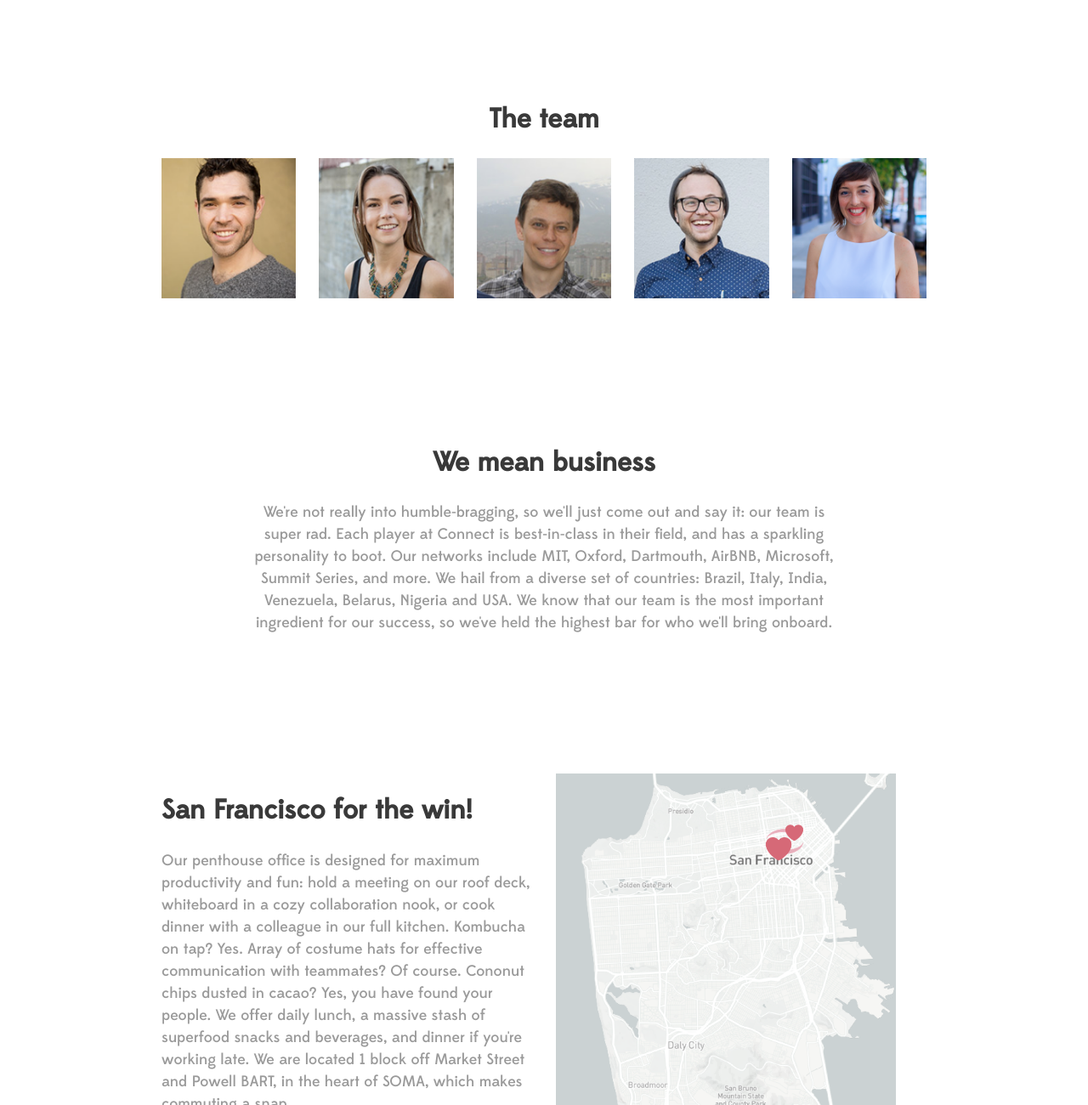
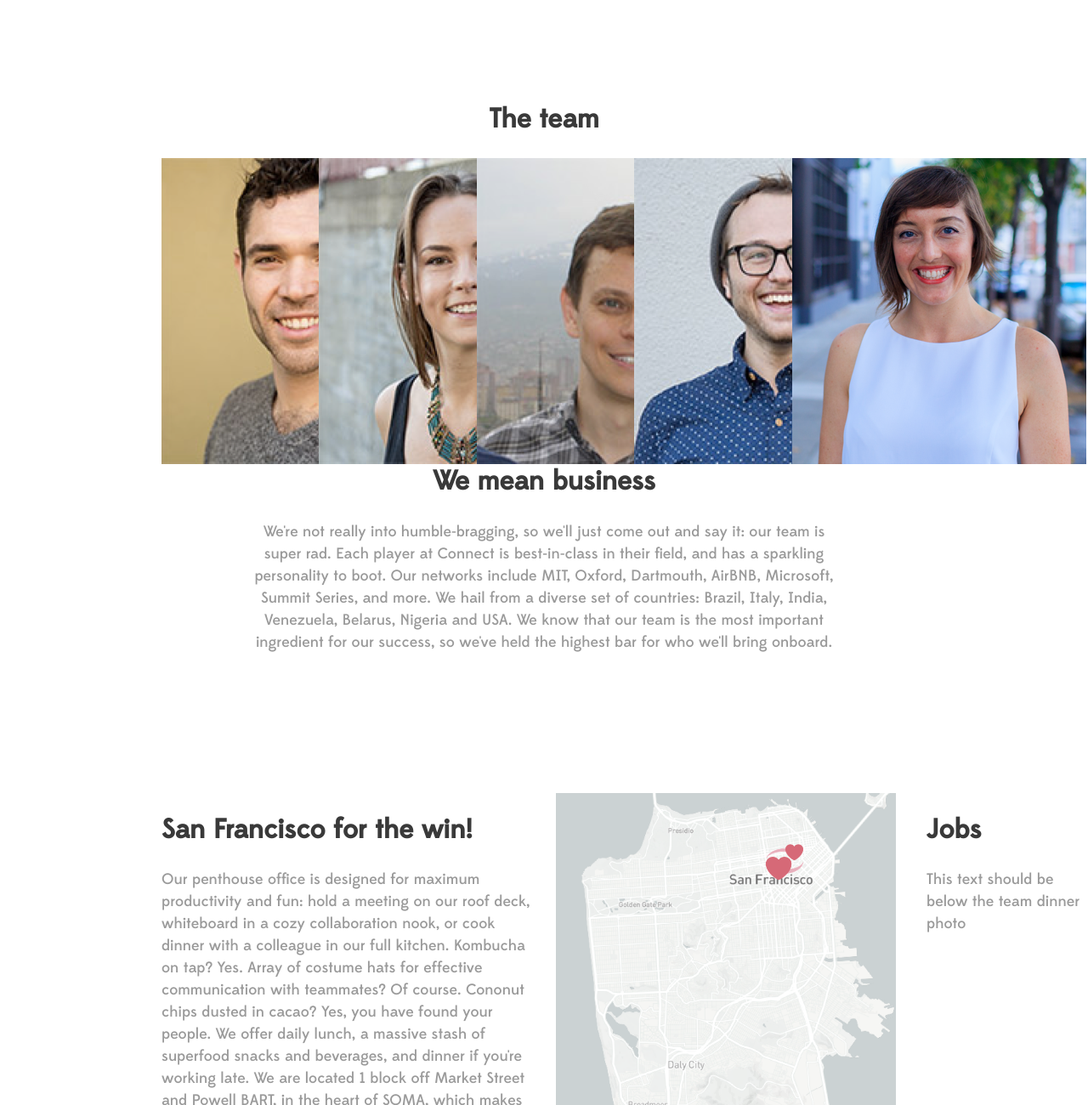
Before and after one commit to ConnectCorp/interim-website, a website: page team/index.html in a window 1280 px wide. Shown: the part 1705-3005 px from the top of the page at 85% size. Drawn offline with nearby package versions, Linux system fonts and the light colour scheme.

Commit message:
pushing team headshot photo problems and jobs section going before and behind and team-dinner photo
Chaitanya will help fix.

```diff
--- a/assets/stylesheets/scss/home.scss
+++ b/assets/stylesheets/scss/home.scss
@@ -869,7 +869,7 @@ www.connect.com/team
 			margin: 20px 0;
 		}
 	}
-	.row-headshot-img img {
+	.row-headshot-img div {
 		@include col(1/5, $cycle: 5);
 
 		@include breakpoint($small) {
--- a/team/index.html
+++ b/team/index.html
@@ -71,17 +71,21 @@
 	<section class="team-img">
 		<div class="row-headshot-img container">
 			<h2>The team</h2>
-
-			<img src="../assets/img/team/caen.png">
-
-			<img src="../assets/img/team/anima.png">
-
-			<img src="../assets/img/team/tray.png">
-
-			<img src="../assets/img/team/alec-headshot.png">
-
-			<img src="../assets/img/team/rachel.png">
-
+			<div>
+				<img src="../assets/img/team/caen.png">
+			</div>
+			<div>
+				<img src="../assets/img/team/anima.png">
+			</div>
+			<div>
+				<img src="../assets/img/team/tray.png">
+			</div>
+			<div>
+				<img src="../assets/img/team/alec-headshot.png">
+			</div>
+			<div>
+				<img src="../assets/img/team/rachel.png">
+			</div>
 		</div>
 	</section>
 
@@ -111,6 +115,12 @@
 	<section class="team-dinner">
 	</section>
 
+
+	<section>
+		<h2>Jobs</h2>
+		<h3> This text should be below the team dinner photo</h3>
+	</section>
+
 <script src="https://ajax.googleapis.com/ajax/libs/jquery/1.12.4/jquery.min.js"></script>
 
 </body>
```
Also changed, not shown: assets/stylesheets/css/home.css.
